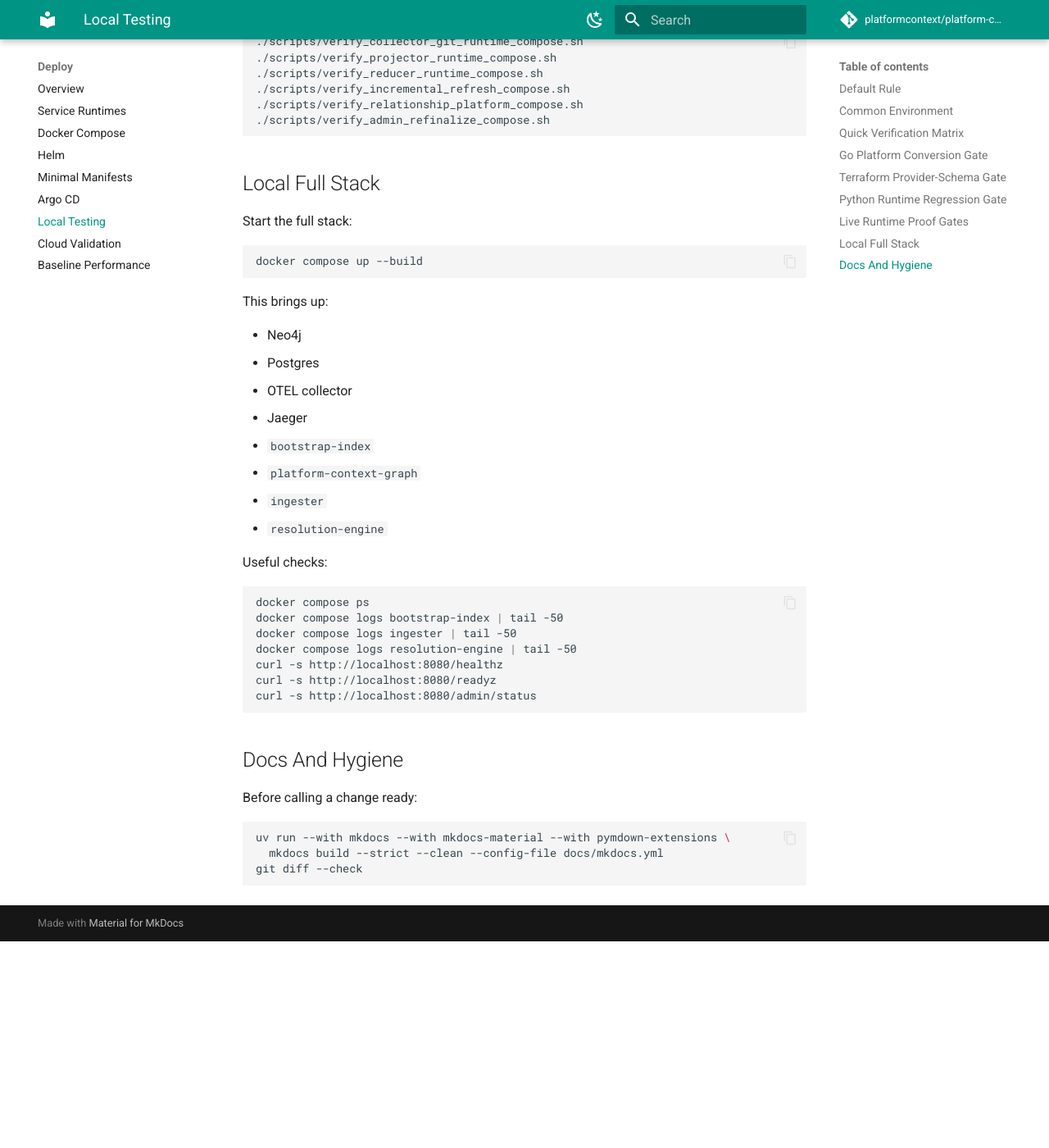
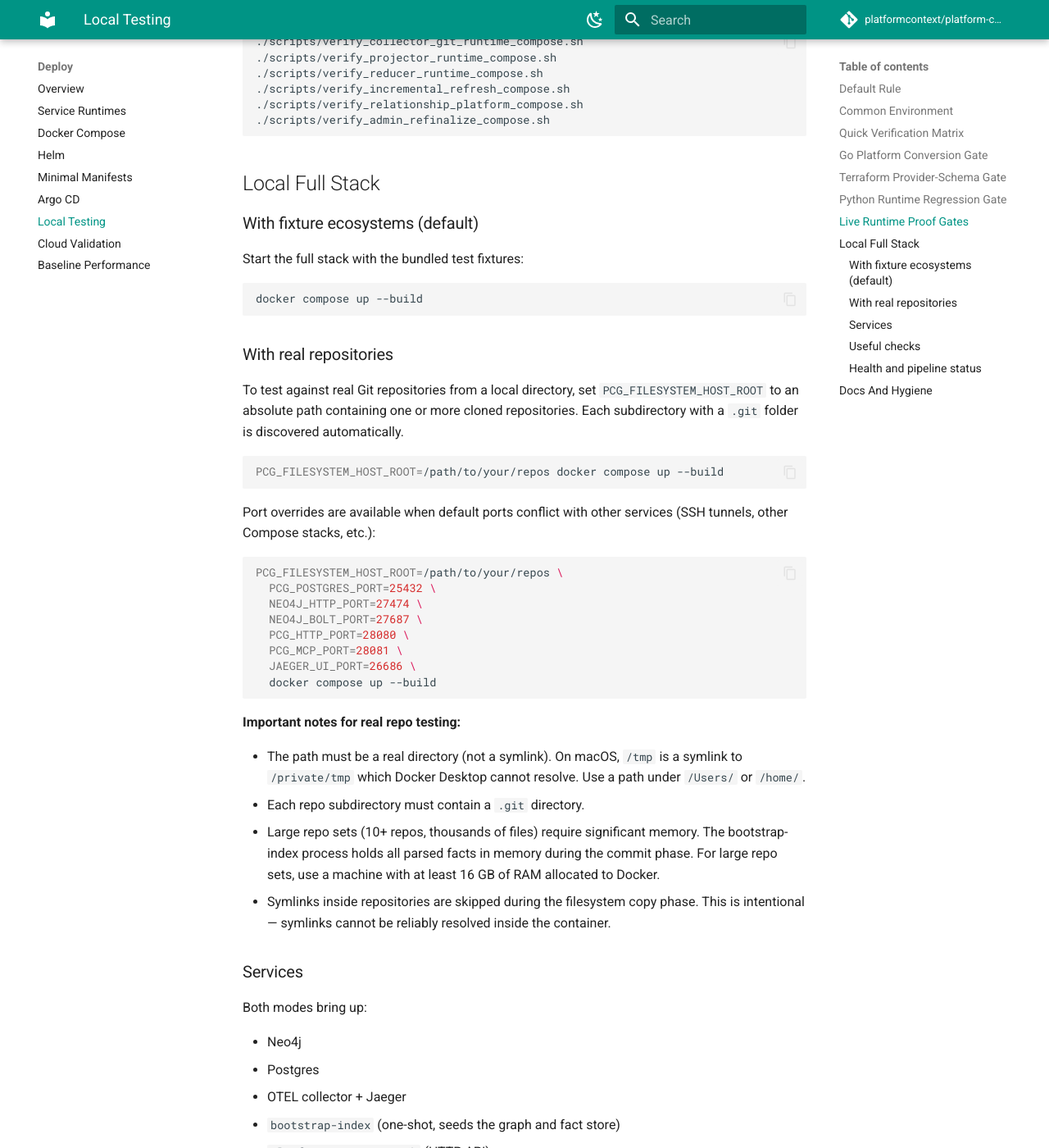
Before and after one commit to platformcontext/platform-context-graph, an MkDocs documentation site: the page built from docs/docs/reference/local-testing.md, in a window 1280 px wide and 1400 px high, scrolled down 3060 px. Shown: the whole window at 82% size. Built offline with MkDocs 1.6.1 and Material for MkDocs 9.7.7, drawn with Linux system fonts in a browser that asks for light colours; comment, search, counter and statistics services are not loaded; before the commit the page ends 4208 px from its top, so only the background shows below that; some of the changed text lies outside the part shown.

Commit message:
fix(collector): skip symlinks and unparseable files during indexing
Symlinks inside repositories cause copyRepositoryTree to fail when the
symlink target is a directory (io.Copy cannot read directories). Skip
symlink entries in the filesystem walker.

Individual file parse errors (malformed JSON, binary files with
recognized extensions) now skip the file instead of aborting the entire
repository snapshot. Real-world repos commonly contain files that cannot
be parsed.

Updates local testing docs with real-repo workflow and API query examples.

````diff
--- a/docs/docs/reference/local-testing.md
+++ b/docs/docs/reference/local-testing.md
@@ -114,33 +114,99 @@ compose-backed infrastructure, and tear the stack down automatically unless
 
 ## Local Full Stack
 
-Start the full stack:
+### With fixture ecosystems (default)
+
+Start the full stack with the bundled test fixtures:
 
 ```bash
 docker compose up --build
 ```
 
-This brings up:
+### With real repositories
+
+To test against real Git repositories from a local directory, set
+`PCG_FILESYSTEM_HOST_ROOT` to an absolute path containing one or more
+cloned repositories. Each subdirectory with a `.git` folder is
+discovered automatically.
+
+```bash
+PCG_FILESYSTEM_HOST_ROOT=/path/to/your/repos docker compose up --build
+```
+
+Port overrides are available when default ports conflict with other
+services (SSH tunnels, other Compose stacks, etc.):
+
+```bash
+PCG_FILESYSTEM_HOST_ROOT=/path/to/your/repos \
+  PCG_POSTGRES_PORT=25432 \
+  NEO4J_HTTP_PORT=27474 \
+  NEO4J_BOLT_PORT=27687 \
+  PCG_HTTP_PORT=28080 \
+  PCG_MCP_PORT=28081 \
+  JAEGER_UI_PORT=26686 \
+  docker compose up --build
+```
+
+**Important notes for real repo testing:**
+
+- The path must be a real directory (not a symlink). On macOS, `/tmp`
+  is a symlink to `/private/tmp` which Docker Desktop cannot resolve.
+  Use a path under `/Users/` or `/home/`.
+- Each repo subdirectory must contain a `.git` directory.
+- Large repo sets (10+ repos, thousands of files) require significant
+  memory. The bootstrap-index process holds all parsed facts in memory
+  during the commit phase. For large repo sets, use a machine with at
+  least 16 GB of RAM allocated to Docker.
+- Symlinks inside repositories are skipped during the filesystem copy
+  phase. This is intentional — symlinks cannot be reliably resolved
+  inside the container.
+
+### Services
+
+Both modes bring up:
 
 - Neo4j
 - Postgres
-- OTEL collector
-- Jaeger
-- `bootstrap-index`
-- `platform-context-graph`
-- `ingester`
-- `resolution-engine`
+- OTEL collector + Jaeger
+- `bootstrap-index` (one-shot, seeds the graph and fact store)
+- `platform-context-graph` (HTTP API)
+- `mcp-server` (MCP tool server)
+- `ingester` (ongoing repo sync)
+- `resolution-engine` (reducer / shared projection)
 
-Useful checks:
+### Useful checks
 
 ```bash
 docker compose ps
 docker compose logs bootstrap-index | tail -50
 docker compose logs ingester | tail -50
 docker compose logs resolution-engine | tail -50
+```
+
+### Health and pipeline status
+
+Replace `localhost:8080` with the appropriate host and port if using
+overrides.
+
+```bash
+# Health probes
 curl -s http://localhost:8080/healthz
 curl -s http://localhost:8080/readyz
-curl -s http://localhost:8080/admin/status
+
+# Pipeline summary (scopes, facts, work items, failures)
+curl -s http://localhost:8080/admin/status | python3 -m json.tool
+
+# Content store stats
+curl -s http://localhost:8080/api/v0/content/stats | python3 -m json.tool
+
+# Query the graph for repositories
+curl -s http://localhost:8080/api/v0/repositories | python3 -m json.tool
+
+# Query relationships (if any were built)
+curl -s 'http://localhost:8080/api/v0/query' \
+  -H 'Content-Type: application/json' \
+  -d '{"query": "MATCH (n)-[r]->(m) RETURN labels(n)[0] AS from_type, type(r) AS rel, labels(m)[0] AS to_type, count(*) AS cnt ORDER BY cnt DESC LIMIT 20"}' \
+  | python3 -m json.tool
 ```
 
 ## Docs And Hygiene
````
Also changed, not shown: 2 other files.
